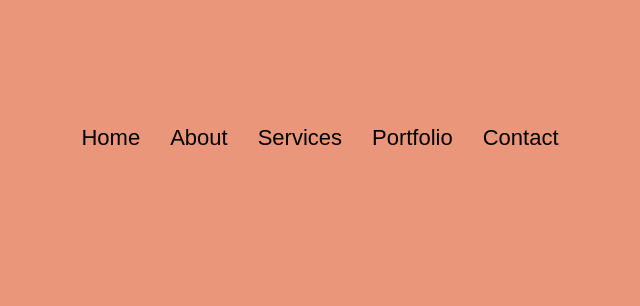
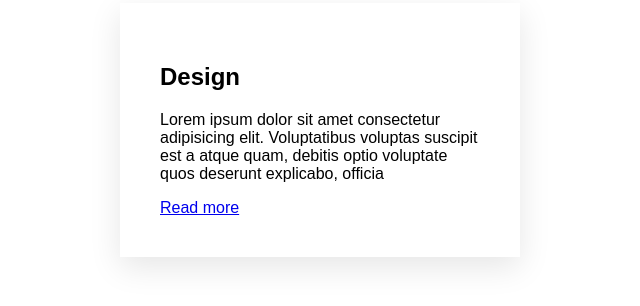
Before and after one commit to emilipothese/animations-css, a plain HTML site: page cards-effect/background/index.html in a window 1280 px wide. Shown: the part 270-576 px from the top of the page, without its empty margins (320-960 px from the left). Drawn offline with Linux system fonts and the light colour scheme.

Commit message:
Add html

```diff
--- a/cards-effect/background/index.html
+++ b/cards-effect/background/index.html
@@ -12,13 +12,17 @@
   </head>
 
   <body>
-    <ul>
-      <li><a href="#">Home</a></li>
-      <li><a href="#">About</a></li>
-      <li><a href="#">Services</a></li>
-      <li><a href="#">Portfolio</a></li>
-      <li><a href="#">Contact</a></li>
-    </ul>
+    <div class="card">
+      <div class="content">
+        <h2>Design</h2>
+        <p>Lorem ipsum dolor sit amet
+          consectetur adipisicing elit.
+          Voluptatibus voluptas suscipit est
+          a atque quam, debitis optio voluptate
+          quos deserunt explicabo, officia </p>
+          <a href="#">Read more</a>
+      </div>
+    </div>
   </body>
 
 </html>
--- a/cards-effect/background/style.css
+++ b/cards-effect/background/style.css
@@ -1,60 +1,20 @@
 body {
+  margin: 0;
   height: 100vh;
   display: flex;
   justify-content: center;
   align-items: center;
   font-family: sans-serif;
-  background-color: darksalmon;
 }
 
-ul {
-  padding: 0;
-  margin: 0;
-  display: flex;
-  flex-wrap: wrap;
+.card {
+  position: relative;
+  width: 320px;
+  padding: 40px;
+  background-color: white;
+  box-shadow: 0 10px 30px rgba(0, 0, 0, 0.1);
 }
 
-ul li {
-  list-style: none;
+.card:before {
+  content: "";
 }
-ul li a {
-  text-decoration: none;
-  color: black;
-  font-size: 22px;
-  padding: 10px 15px;
-  position: relative;
-}
-
-ul li a:before {
-  content: "";
-  position: absolute;
-  top: 0;
-  left: 0;
-  width: 100%;
-  height: 2px;
-  background-color: black;
-  transform: scaleX(0);
-  transform-origin: left;
-  transition: all 0.5s;
-}
-
-ul li a:hover:before {
-  transform: scaleX(1);
-}
-
-ul li a:after {
-  content: "";
-  position: absolute;
-  bottom: 0;
-  left: 0;
-  width: 100%;
-  height: 2px;
-  background-color: black;
-  transform: scaleX(0);
-  transform-origin: right;
-  transition: all 0.5s;
-}
-
-ul li a:hover:after {
-  transform: scaleX(1);
-}
```
